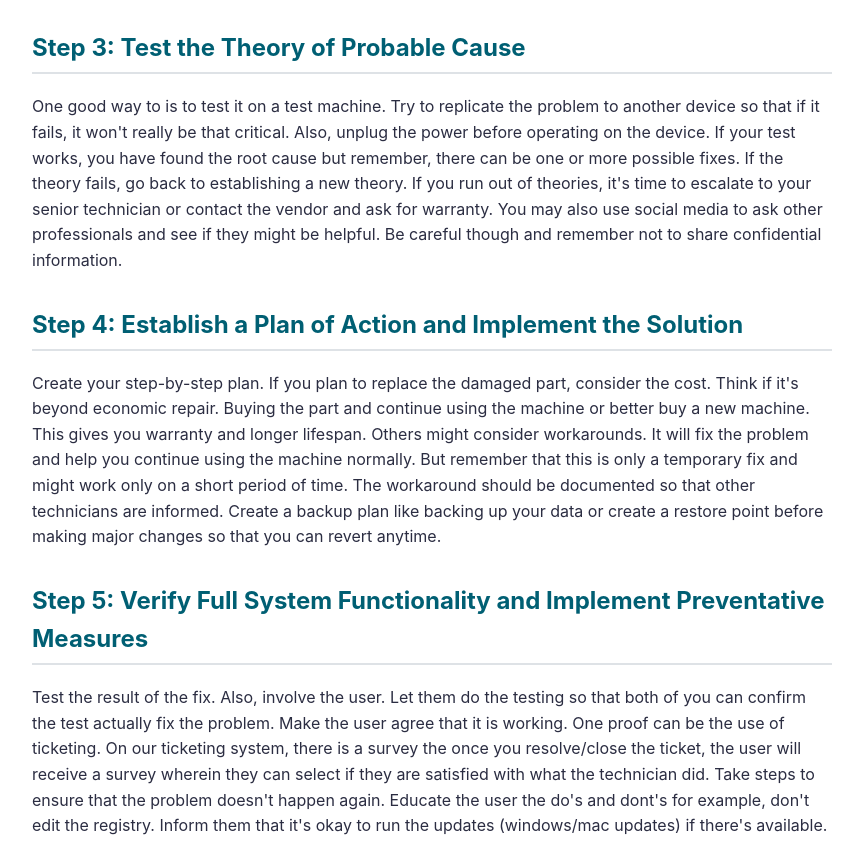
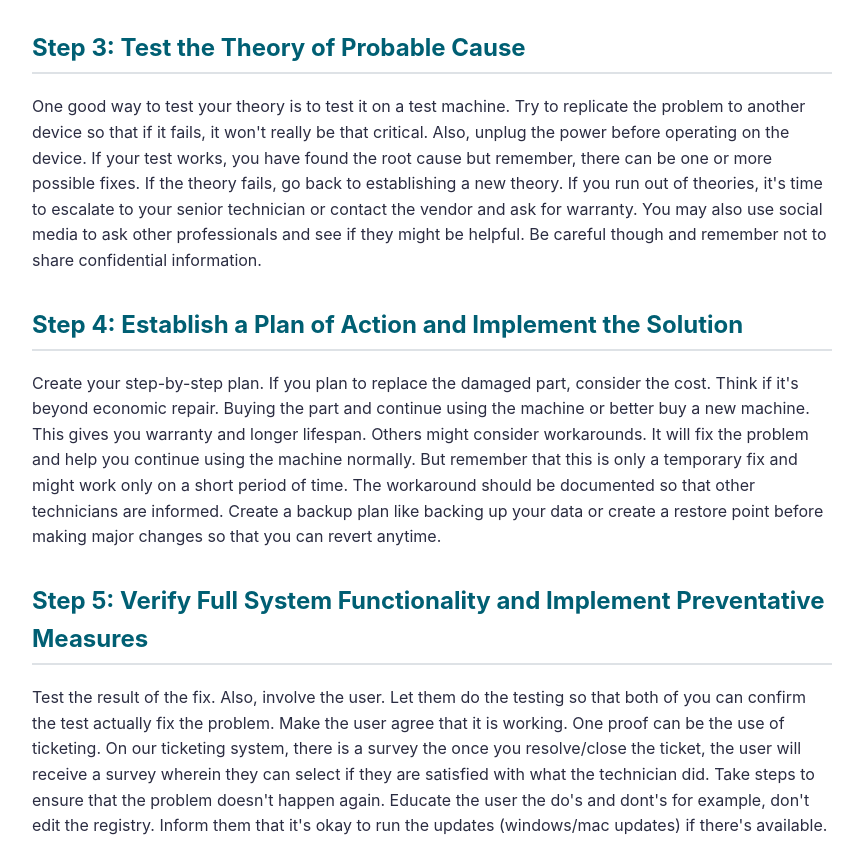
Before and after one commit to h3xokinase/troubleshooting-methodology, a plain HTML site: page index.html in a window 1280 px wide. Shown: the part 1012-1880 px from the top of the page, without its empty margins (208-1071 px from the left). Drawn offline with Linux system fonts and the light colour scheme.

Commit message:
Update index.html

```diff
--- a/index.html
+++ b/index.html
@@ -105,7 +105,7 @@
 
 
         <h2>Step 3: Test the Theory of Probable Cause</h2>
-        <p>One good way to is to test it on a test machine. Try to replicate the problem to another device so that if it fails, it won't really be that critical. Also, unplug the power before operating on the device. If your test works, you have found the root cause but remember, there can be one or more possible fixes. If the theory fails, go back to establishing a new theory. If you run out of theories, it's time to escalate to your senior technician or contact the vendor and ask for warranty. You may also use social media to ask other professionals and see if they might be helpful. Be careful though and remember not to share confidential information.</p>
+        <p>One good way to test your theory is to test it on a test machine. Try to replicate the problem to another device so that if it fails, it won't really be that critical. Also, unplug the power before operating on the device. If your test works, you have found the root cause but remember, there can be one or more possible fixes. If the theory fails, go back to establishing a new theory. If you run out of theories, it's time to escalate to your senior technician or contact the vendor and ask for warranty. You may also use social media to ask other professionals and see if they might be helpful. Be careful though and remember not to share confidential information.</p>
 
         <h2>Step 4: Establish a Plan of Action and Implement the Solution</h2>
         <p>Create your step-by-step plan. If you plan to replace the damaged part, consider the cost. Think if it's beyond economic repair. Buying the part and continue using the machine or better buy a new machine. This gives you warranty and longer lifespan. Others might consider workarounds. It will fix the problem and help you continue using the machine normally. But remember that this is only a temporary fix and might work only on a short period of time. The workaround should be documented so that other technicians are informed. Create a backup plan like backing up your data or create a restore point before making major changes so that you can revert anytime. </p>
```
